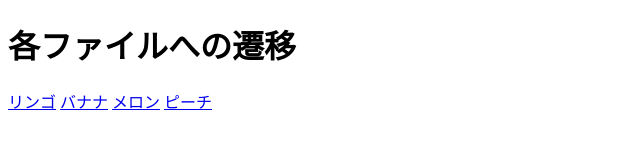
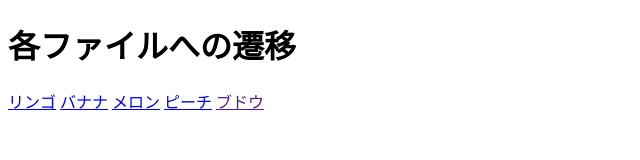
Before and after one commit to rtakada/practice-clone_1-1_2023, a plain HTML site: page index.html in a window 1280 px wide. Shown: the full height of the page, 0-640 px from the left. Drawn offline with Linux system fonts and the light colour scheme.

Commit message:
index.htmlへaタグを1行追記

```diff
--- a/index.html
+++ b/index.html
@@ -11,5 +11,6 @@
     <a href="banana.html">バナナ</a>
     <a href="melon.html">メロン</a>
     <a href="peach.html">ピーチ</a>
+    <a href="">ブドウ</a>
 </body>
 </html>
```
